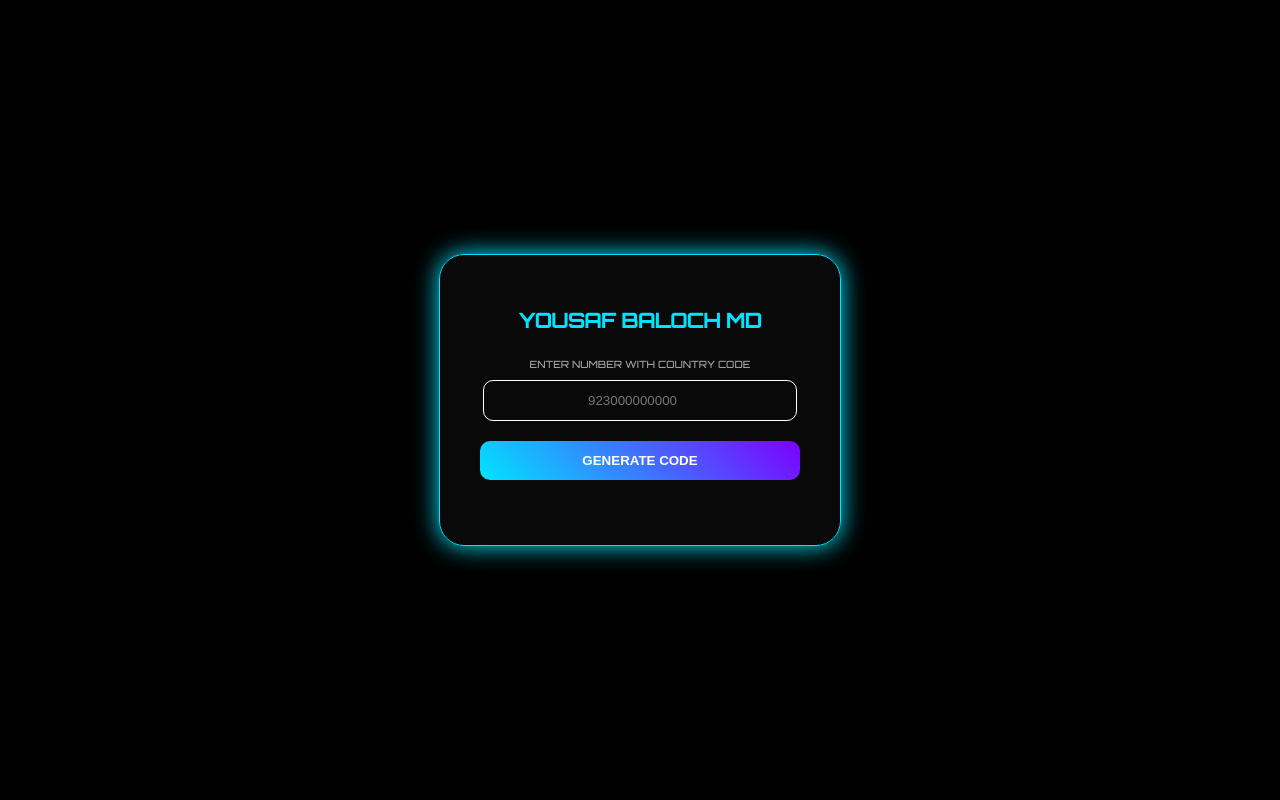
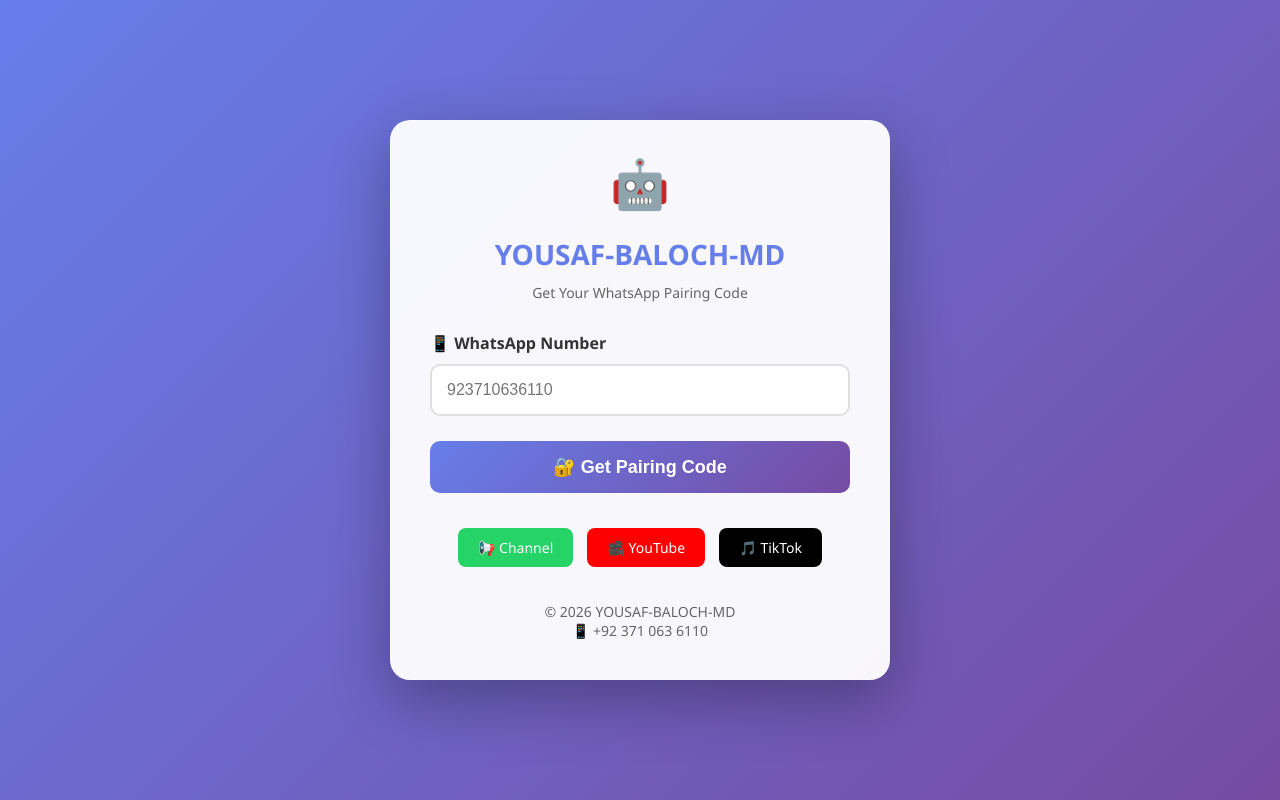
Before and after one commit to musakhanbaloch03-sad/YOUSAF-PAIRING-V1, a website: page public/index.html in a window 1280 px wide. Drawn offline with Linux system fonts and the light colour scheme.

Commit message:
Update index.html

```diff
--- a/public/index.html
+++ b/public/index.html
@@ -3,36 +3,292 @@
 <head>
     <meta charset="UTF-8">
     <meta name="viewport" content="width=device-width, initial-scale=1.0">
-    <title>YOUSAF BALOCH MD | PAIRING</title>
-    <link href="https://fonts.googleapis.com/css2?family=Orbitron:wght@500&display=swap" rel="stylesheet">
+    <title>YOUSAF-BALOCH-MD Pairing Code</title>
     <style>
-        body { margin: 0; background: #000; color: #fff; font-family: 'Orbitron', sans-serif; display: flex; justify-content: center; align-items: center; height: 100vh; overflow: hidden; }
-        .card { background: rgba(10, 10, 10, 0.9); border: 1px solid #00e5ff; box-shadow: 0 0 25px #00e5ff; padding: 40px; border-radius: 25px; text-align: center; width: 320px; }
-        h1 { color: #00e5ff; font-size: 20px; text-transform: uppercase; margin-bottom: 25px; }
-        input { width: 90%; padding: 12px; margin-bottom: 20px; background: transparent; border: 1px solid #fff; border-radius: 10px; color: #fff; text-align: center; }
-        button { background: linear-gradient(45deg, #00e5ff, #7d00ff); border: none; padding: 12px 25px; border-radius: 10px; color: white; cursor: pointer; font-weight: bold; width: 100%; transition: 0.3s; }
-        button:hover { box-shadow: 0 0 15px #7d00ff; transform: scale(1.02); }
-        #code { margin-top: 25px; font-size: 32px; color: #00ff88; letter-spacing: 5px; text-shadow: 0 0 10px #00ff88; }
+        * {
+            margin: 0;
+            padding: 0;
+            box-sizing: border-box;
+        }
+
+        body {
+            font-family: 'Segoe UI', Tahoma, Geneva, Verdana, sans-serif;
+            background: linear-gradient(135deg, #667eea 0%, #764ba2 100%);
+            min-height: 100vh;
+            display: flex;
+            justify-content: center;
+            align-items: center;
+            padding: 20px;
+        }
+
+        .container {
+            background: rgba(255, 255, 255, 0.95);
+            border-radius: 20px;
+            box-shadow: 0 20px 60px rgba(0, 0, 0, 0.3);
+            padding: 40px;
+            max-width: 500px;
+            width: 100%;
+            animation: slideIn 0.5s ease;
+        }
+
+        @keyframes slideIn {
+            from {
+                opacity: 0;
+                transform: translateY(-30px);
+            }
+            to {
+                opacity: 1;
+                transform: translateY(0);
+            }
+        }
+
+        .header {
+            text-align: center;
+            margin-bottom: 30px;
+        }
+
+        .logo {
+            font-size: 48px;
+            margin-bottom: 10px;
+            animation: bounce 2s infinite;
+        }
+
+        @keyframes bounce {
+            0%, 100% { transform: translateY(0); }
+            50% { transform: translateY(-10px); }
+        }
+
+        h1 {
+            color: #667eea;
+            font-size: 28px;
+            margin-bottom: 10px;
+        }
+
+        p {
+            color: #666;
+            font-size: 14px;
+        }
+
+        .form-group {
+            margin-bottom: 25px;
+        }
+
+        label {
+            display: block;
+            color: #333;
+            font-weight: 600;
+            margin-bottom: 10px;
+        }
+
+        input {
+            width: 100%;
+            padding: 15px;
+            border: 2px solid #e0e0e0;
+            border-radius: 10px;
+            font-size: 16px;
+            transition: all 0.3s;
+        }
+
+        input:focus {
+            outline: none;
+            border-color: #667eea;
+            box-shadow: 0 0 0 3px rgba(102, 126, 234, 0.1);
+        }
+
+        .btn {
+            width: 100%;
+            padding: 15px;
+            background: linear-gradient(135deg, #667eea 0%, #764ba2 100%);
+            color: white;
+            border: none;
+            border-radius: 10px;
+            font-size: 18px;
+            font-weight: 600;
+            cursor: pointer;
+            transition: transform 0.2s;
+        }
+
+        .btn:hover {
+            transform: translateY(-2px);
+            box-shadow: 0 5px 20px rgba(102, 126, 234, 0.4);
+        }
+
+        .code-display {
+            display: none;
+            background: linear-gradient(135deg, #667eea 0%, #764ba2 100%);
+            color: white;
+            padding: 30px;
+            border-radius: 15px;
+            text-align: center;
+            margin-top: 20px;
+        }
+
+        .code-display.show {
+            display: block;
+        }
+
+        .code-text {
+            font-size: 36px;
+            font-weight: bold;
+            letter-spacing: 5px;
+            margin: 20px 0;
+            font-family: 'Courier New', monospace;
+        }
+
+        .social-links {
+            margin-top: 30px;
+            text-align: center;
+        }
+
+        .social-links a {
+            display: inline-block;
+            margin: 5px;
+            padding: 10px 20px;
+            background: #25D366;
+            color: white;
+            text-decoration: none;
+            border-radius: 8px;
+            font-size: 14px;
+        }
+
+        .social-links .youtube {
+            background: #FF0000;
+        }
+
+        .social-links .tiktok {
+            background: #000000;
+        }
+
+        .footer {
+            text-align: center;
+            margin-top: 30px;
+            color: #666;
+            font-size: 12px;
+        }
+
+        .loading {
+            display: none;
+            text-align: center;
+            margin-top: 20px;
+        }
+
+        .loading.show {
+            display: block;
+        }
+
+        .spinner {
+            border: 4px solid #f3f3f3;
+            border-top: 4px solid #667eea;
+            border-radius: 50%;
+            width: 40px;
+            height: 40px;
+            animation: spin 1s linear infinite;
+            margin: 0 auto;
+        }
+
+        @keyframes spin {
+            0% { transform: rotate(0deg); }
+            100% { transform: rotate(360deg); }
+        }
     </style>
 </head>
 <body>
-    <div class="card">
-        <h1>YOUSAF BALOCH MD</h1>
-        <p style="font-size: 10px; opacity: 0.6;">ENTER NUMBER WITH COUNTRY CODE</p>
-        <input type="number" id="num" placeholder="923000000000">
-        <button onclick="getPair()">GENERATE CODE</button>
-        <div id="code"></div>
+    <div class="container">
+        <div class="header">
+            <div class="logo">🤖</div>
+            <h1>YOUSAF-BALOCH-MD</h1>
+            <p>Get Your WhatsApp Pairing Code</p>
+        </div>
+
+        <div class="form-group">
+            <label for="phone">📱 WhatsApp Number</label>
+            <input
+                type="tel"
+                id="phone"
+                placeholder="923710636110"
+                maxlength="15"
+            >
+        </div>
+
+        <button class="btn" onclick="getPairingCode()">
+            🔐 Get Pairing Code
+        </button>
+
+        <div class="loading" id="loading">
+            <div class="spinner"></div>
+            <p style="margin-top: 10px; color: #667eea;">Generating...</p>
+        </div>
+
+        <div class="code-display" id="codeDisplay">
+            <h2>✅ Your Code</h2>
+            <div class="code-text" id="codeText">----</div>
+            <div class="instructions">
+                <strong>How to use:</strong><br>
+                1. Open WhatsApp<br>
+                2. Linked Devices<br>
+                3. Link with Phone Number<br>
+                4. Enter this code
+            </div>
+        </div>
+
+        <div class="social-links">
+            <a href="https://whatsapp.com/channel/0029Vb3Uzps6buMH2RvGef0j" target="_blank">
+                📢 Channel
+            </a>
+            <a href="https://www.youtube.com/@Yousaf_Baloch_Tech" target="_blank" class="youtube">
+                🎥 YouTube
+            </a>
+            <a href="https://tiktok.com/@loser_boy.110" target="_blank" class="tiktok">
+                🎵 TikTok
+            </a>
+        </div>
+
+        <div class="footer">
+            <p>© 2026 YOUSAF-BALOCH-MD</p>
+            <p>📱 +92 371 063 6110</p>
+        </div>
     </div>
+
     <script>
-        async function getPair() {
-            let n = document.getElementById('num').value;
-            let c = document.getElementById('code');
-            if(!n) return alert("Enter Number!");
-            c.innerText = "WAITING...";
-            let res = await fetch('/pair?number=' + n);
-            let data = await res.json();
-            c.innerText = data.code || "RETRY";
+        async function getPairingCode() {
+            const phone = document.getElementById('phone').value.trim();
+            const loading = document.getElementById('loading');
+            const codeDisplay = document.getElementById('codeDisplay');
+            const codeText = document.getElementById('codeText');
+
+            if (!phone || phone.length < 10) {
+                alert('Enter valid number');
+                return;
+            }
+
+            loading.classList.add('show');
+            codeDisplay.classList.remove('show');
+
+            try {
+                const response = await fetch('/code', {
+                    method: 'POST',
+                    headers: { 'Content-Type': 'application/json' },
+                    body: JSON.stringify({ number: phone })
+                });
+
+                const data = await response.json();
+                loading.classList.remove('show');
+
+                if (data.success && data.code) {
+                    codeText.textContent = data.code;
+                    codeDisplay.classList.add('show');
+                } else {
+                    alert(data.error || 'Failed');
+                }
+            } catch (err) {
+                loading.classList.remove('show');
+                alert('Connection error');
+            }
         }
+
+        document.getElementById('phone').addEventListener('keypress', function(e) {
+            if (e.key === 'Enter') getPairingCode();
+        });
     </script>
 </body>
 </html>
```
